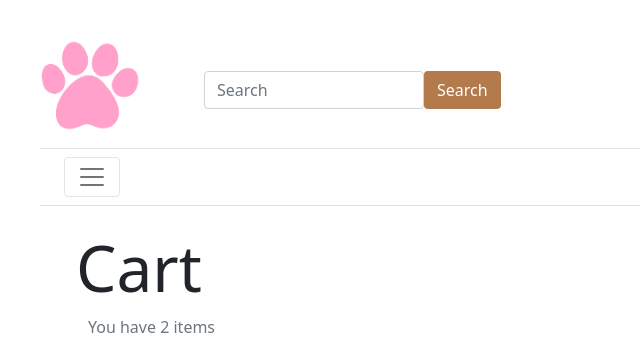
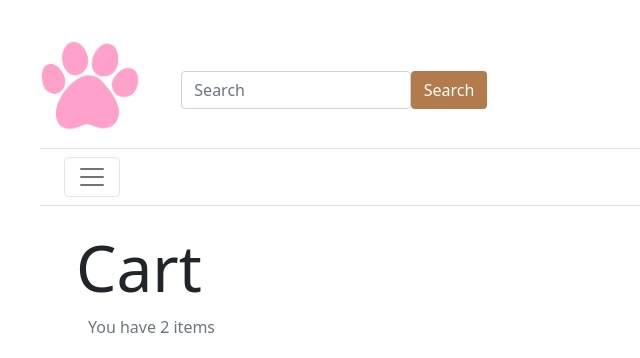
Before and after one commit to Hearthuz/DII_M4_06, a plain HTML site: page index.html in a window 1280 px wide. Shown: the top 358 px of the page, without its empty margins (0-640 px from the left). Drawn offline with nearby package versions, Linux system fonts and the light colour scheme.

Commit message:
fix heading

```diff
--- a/index.html
+++ b/index.html
@@ -15,10 +15,10 @@
 <body>
     <div class="container col-6">
         <div class="row align-items-center">
-            <div class="col-3">
+            <div class="col-2">
                 <img src="logo.png" alt="logo" width="100rem">
             </div>
-            <div class="col-9">
+            <div class="col-10 ps-5">
                 <div class="row">
                     <div class="col-5 p-0">
                         <input class="form-control form-control-borderless" type="search" placeholder="Search">
```
